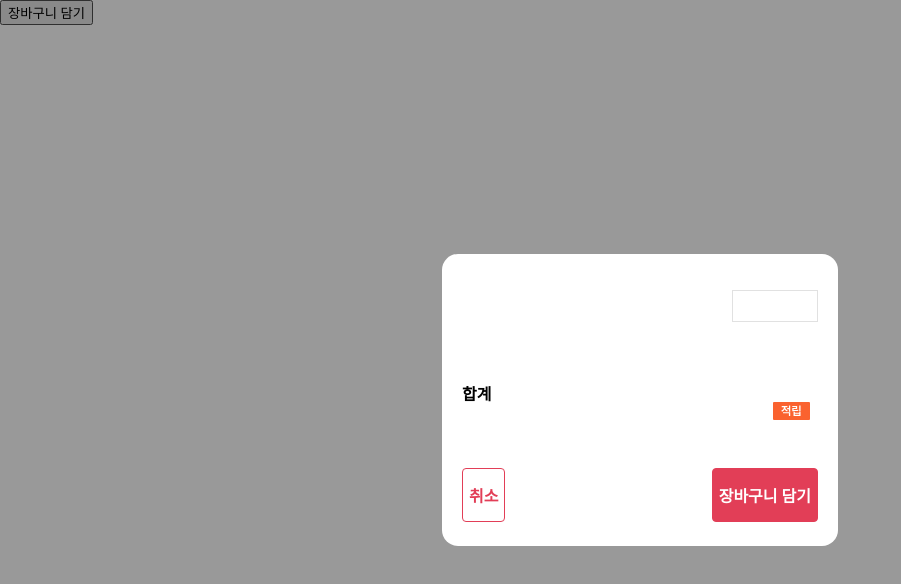
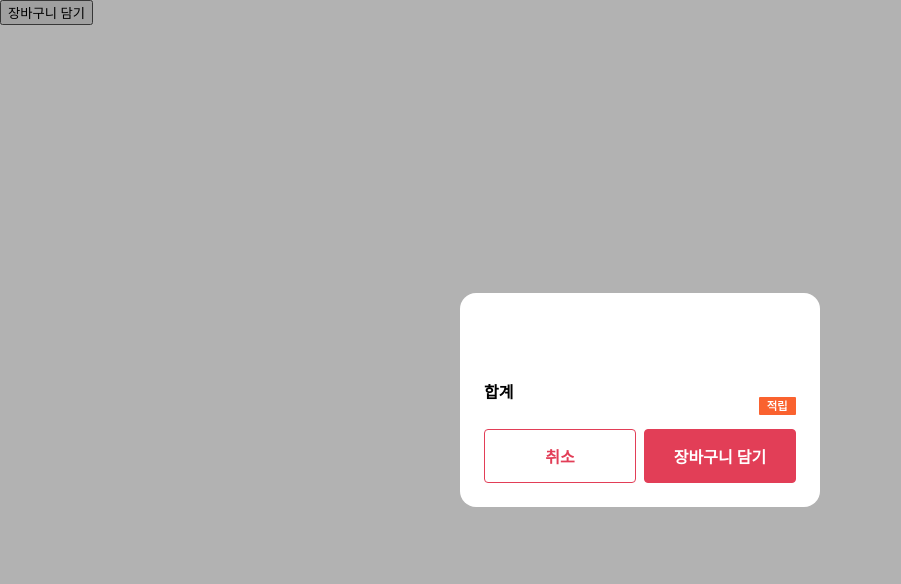
Before and after one commit to FRONTENDSCHOOL10/ssagwa-kurly, a website built with Vite: page src/components/cartModal/index.html in a window 1280 px wide. Both pictures are taken after a click on the button "장바구니 담기". Shown: the whole page, without its empty margins (0-901 px from the left). Built offline with nearby package versions, Linux system fonts and the light colour scheme; a web font is replaced by a local one.

Commit message:
Design: 스타일링 일부 변경
- 마진 / font-weight 등 일부 속성 수정
- 모달의 높이 auto로 수정
- box-sizing: border-box 설정.

```diff
--- a/src/components/cartModal/cartModal.css
+++ b/src/components/cartModal/cartModal.css
@@ -1,5 +1,10 @@
-button,
-body {
+*,
+:after,
+:before {
+  box-sizing: border-box;
+}
+
+button {
   font-family: 'Pretendard';
   font-style: normal;
   font-weight: 500;
@@ -17,8 +22,8 @@ body {
   justify-content: center;
   visibility: hidden;
   opacity: 0;
-  background-color: rgba(0, 0, 0, 0.4);
-  transition: 0.05s ease-in;
+  background-color: rgba(0, 0, 0, 0.3);
+  transition: 0.2s ease-in;
 }
 
 .cart-modal.is-visible {
@@ -32,11 +37,15 @@ body {
   justify-content: space-between;
   align-items: stretch;
   background-color: var(--white);
-  width: 22.25rem;
-  height: 15.25rem;
+  width: 22.5rem;
+  height: auto;
   border-radius: 1rem;
-  padding: 1.5rem 1.25rem;
-  overflow: auto;
+  padding: 24px;
+  overflow-x: hidden;
+}
+
+.cart-modal__wrapper {
+  margin-top: 4px;
 }
 
 .cart-modal__title {
@@ -49,15 +58,15 @@ body {
   display: flex;
   align-items: center;
   justify-content: space-between;
+  margin: 20px 0 10px 0;
 }
 
-.cart-modal__product-discount {
-  color: #fa622f;
-  margin-right: 0.2rem;
+.cart-modal__product-price {
+  font-weight: 600;
 }
 
 .cart-modal__product-og-price {
-  font-weight: 400;
+  font-weight: 300;
   font-size: 0.75rem;
   color: var(--gray-200);
   text-decoration: line-through;
@@ -84,36 +93,20 @@ body {
 }
 
 .cart-modal__total-price {
-  font-size: 1.8125rem;
+  font-size: 1.625rem;
   font-weight: 700;
-}
-
-.cart-modal__reward {
-  display: flex;
-  align-items: center;
-
-  img {
-    margin-right: 0.5rem;
-  }
 }
 
 .cart-modal__buttons {
   display: flex;
   justify-content: space-between;
   gap: 0.5rem;
-}
 
-.counter {
-  width: 5.25rem;
-  height: 1.875rem;
+  button {
+    width: 100%;
+  }
 }
 
 .button--open-modal {
   cursor: pointer;
 }
-
-.cart-modal__product-counter {
-  border: 0.0625rem solid var(--gray-100);
-  width: 5.25rem;
-  height: 1.875rem;
-}
```
